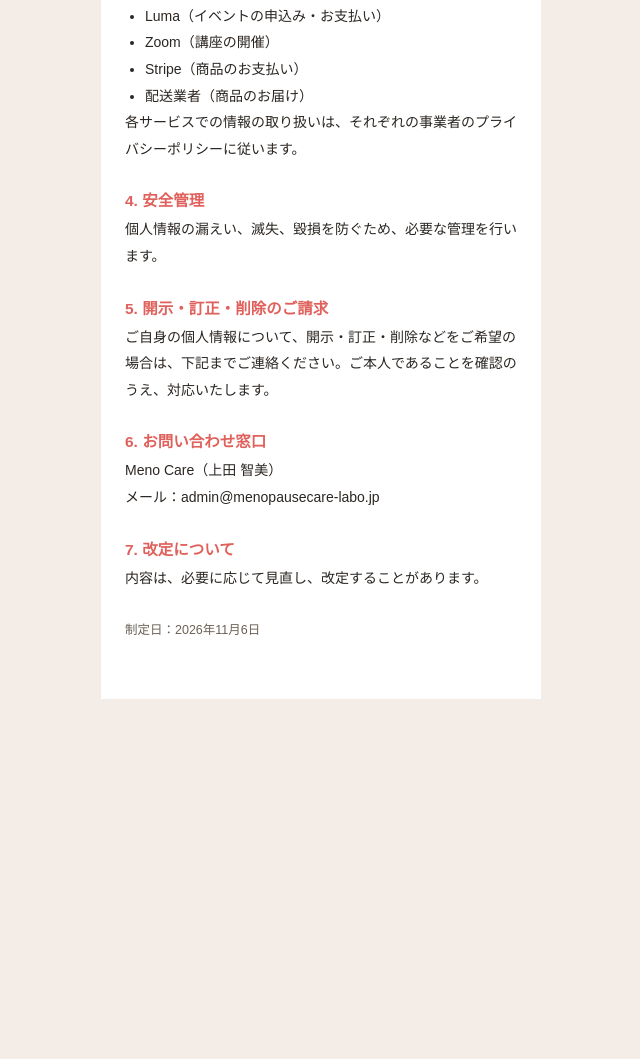
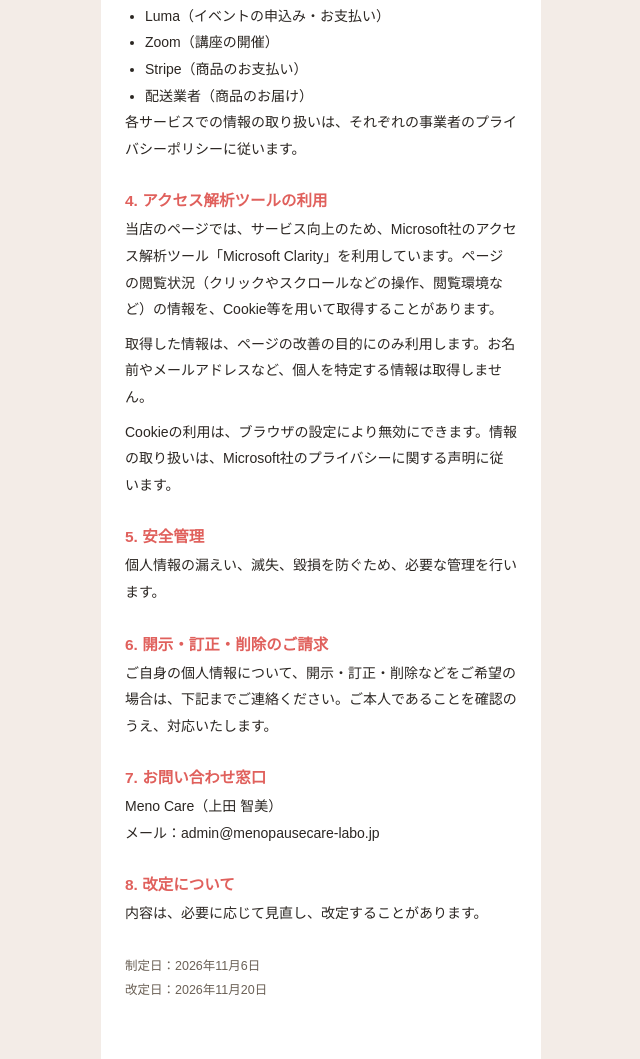
Before and after one commit to Tomomin-beer/meno-care-seminar-lp, a plain HTML site: page privacy.html in a window 1280 px wide. Shown: the part 656-1715 px from the top of the page, without its empty margins (319-959 px from the left). Before the commit the page ends 1355 px from the top, so only its background shows below. Drawn offline with Linux system fonts and the light colour scheme.

Commit message:
プライバシーポリシーにアクセス解析ツール（Clarity）の記載を追加
Co-Authored-By: Claude Sonnet 5.5 <noreply@anthropic.com>

```diff
--- a/privacy.html
+++ b/privacy.html
@@ -50,19 +50,24 @@
   </ul>
   <p>各サービスでの情報の取り扱いは、それぞれの事業者のプライバシーポリシーに従います。</p>
 
-  <h2>4. 安全管理</h2>
+  <h2>4. アクセス解析ツールの利用</h2>
+  <p>当店のページでは、サービス向上のため、Microsoft社のアクセス解析ツール「Microsoft Clarity」を利用しています。ページの閲覧状況（クリックやスクロールなどの操作、閲覧環境など）の情報を、Cookie等を用いて取得することがあります。</p>
+  <p>取得した情報は、ページの改善の目的にのみ利用します。お名前やメールアドレスなど、個人を特定する情報は取得しません。</p>
+  <p>Cookieの利用は、ブラウザの設定により無効にできます。情報の取り扱いは、Microsoft社のプライバシーに関する声明に従います。</p>
+
+  <h2>5. 安全管理</h2>
   <p>個人情報の漏えい、滅失、毀損を防ぐため、必要な管理を行います。</p>
 
-  <h2>5. 開示・訂正・削除のご請求</h2>
+  <h2>6. 開示・訂正・削除のご請求</h2>
   <p>ご自身の個人情報について、開示・訂正・削除などをご希望の場合は、下記までご連絡ください。ご本人であることを確認のうえ、対応いたします。</p>
 
-  <h2>6. お問い合わせ窓口</h2>
+  <h2>7. お問い合わせ窓口</h2>
   <p>Meno Care（上田 智美）<br>メール：admin@menopausecare-labo.jp</p>
 
-  <h2>7. 改定について</h2>
+  <h2>8. 改定について</h2>
   <p>内容は、必要に応じて見直し、改定することがあります。</p>
 
-  <p class="date">制定日：2026年11月6日</p>
+  <p class="date">制定日：2026年11月6日<br>改定日：2026年11月20日</p>
 </div>
 </body>
 </html>
```
